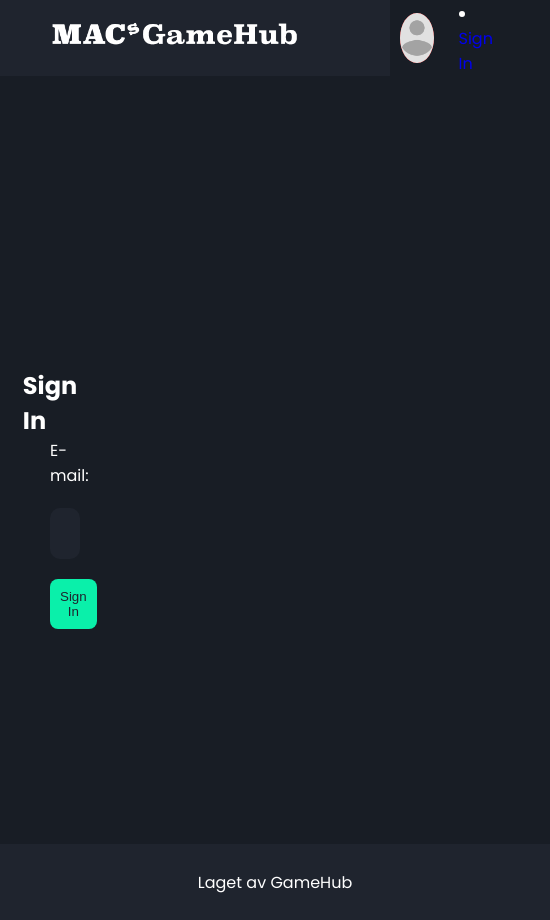
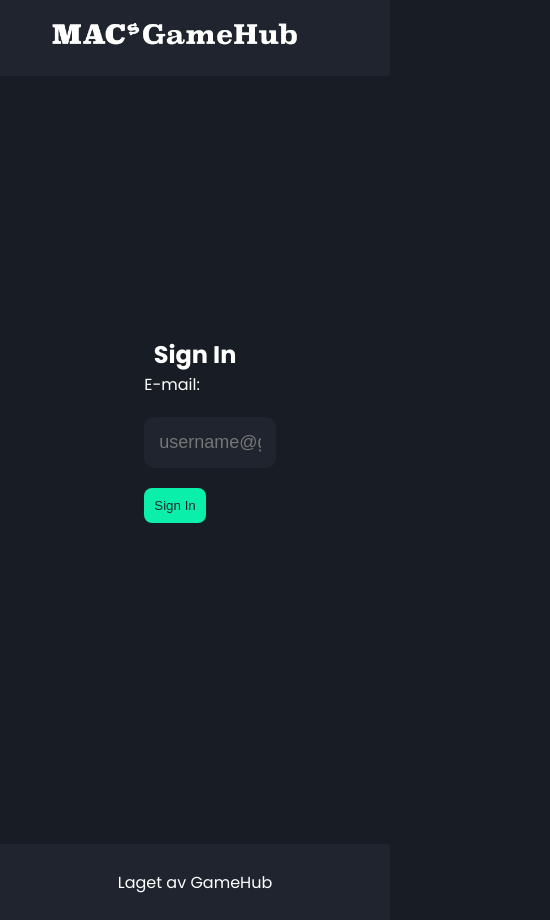
Before and after one commit to MohammedGhazwanAlmilhim/Eksamen-UIN, a React (Create React App) app: page / in a window 390 px wide. Shown: the whole page, 550 px wide, since content can reach past the window. Built offline with nearby package versions, Linux system fonts and the light colour scheme.

Commit message:
tilabd
schemas og username->name

```diff
--- a/src/components/Signin.js
+++ b/src/components/Signin.js
@@ -21,11 +21,13 @@ const handleFormData = (event) =>{
 const init = (event) => {
     event.preventDefault()
   }
-const formSubmit = async (name, email) => {
+const formSubmit = async (email) => {
+        const name = email.split('@')[0].replace(/[.,\/#!$%\^&\*;:{}=\-_`~()]/g, '')
         if (
           email === '' ||
           email.indexOf('@') === -1 ||
           email.indexOf('.') === -1
+
         ) {
           return null
         }
@@ -70,7 +72,7 @@ return user.length !== 0 ? (
             <form onSubmit={init}>
               <label htmlFor="email">E-mail:</label>
               <input id="email" name="email" type="email" placeholder="username@gamhub.com" value={formData.email} onChange={handleFormData} />
-              <button id="signin" onClick={() => {formSubmit(formData.name, formData.email)}}>Sign In</button>
+              <button id="signin" onClick={() => {formSubmit(formData.email)}}>Sign In</button>
 
             </form>
           </section>
--- a/src/css/main.css
+++ b/src/css/main.css
@@ -291,4 +291,35 @@ footer {
   color: white;
 }
 
+@media only screen and (max-width: 768px) {
+  #container {
+    display: grid;
+    grid-template-areas: "nav nav" "header header" "main main" "aside aside" "footer footer";
+    grid-template-rows: 76px auto auto auto 76px;
+    grid-template-columns: 1fr 1fr;
+    min-height: 100vh;
+  }
+  nav ul, nav section {
+    display: none;
+  }
+  .latest-games {
+    flex-direction: column !important;
+  }
+  .latest-games .card {
+    width: 100% !important;
+  }
+  .game-libary {
+    flex-direction: column;
+  }
+  .game-libary .card {
+    width: 100%;
+  }
+  .my-favourites {
+    flex-direction: column;
+  }
+  .my-favourites .card {
+    width: 100%;
+  }
+}
+
 /*# sourceMappingURL=main.css.map */
--- a/src/sass/main.scss
+++ b/src/sass/main.scss
@@ -322,7 +322,10 @@ nav {
           margin-top: auto;
         }
       }
+
+
     }
+
 
     .game-libary{
       margin-top: 25px;
@@ -343,3 +346,52 @@ nav {
     background-color: $secondary-color;
     color: white;
 }
+
+
+
+@media only screen and (max-width: 768px) {
+
+  #container {
+    display: grid;
+    grid-template-areas: "nav nav"
+                        "header header"
+                        "main main"
+                        "aside aside"
+                        "footer footer";
+    grid-template-rows: 76px auto auto auto 76px;
+    grid-template-columns: 1fr 1fr;
+    min-height: 100vh;
+  }
+
+  nav ul, nav section{
+    display: none;
+  }
+
+  .latest-games {
+    flex-direction: column !important;
+
+    .card{
+      width: 100% !important;
+    }
+  }
+
+  .game-libary{
+    flex-direction: column;
+
+    .card{
+      width: 100%;
+    }
+  }
+
+
+  .my-favourites{
+    flex-direction: column;
+
+    .card{
+      width: 100%;
+    }
+  }
+
+
+
+}
```
Also changed, not shown: 2 other files (tests, documents, lock files or other folders).
